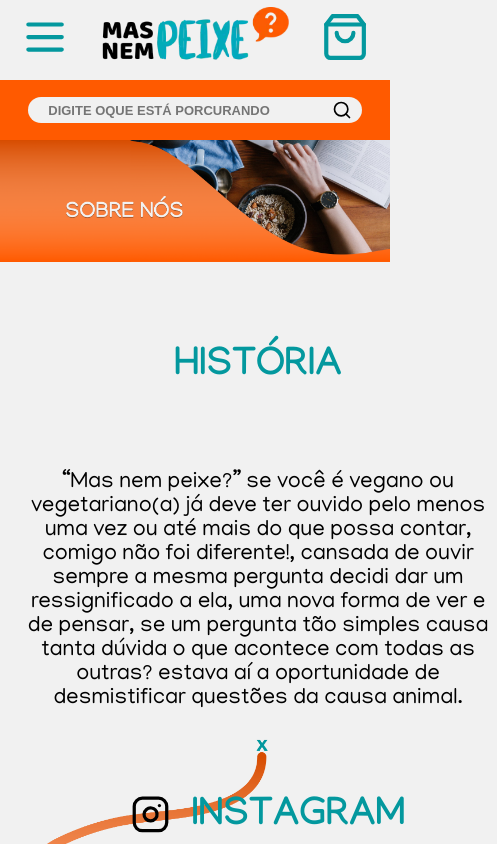
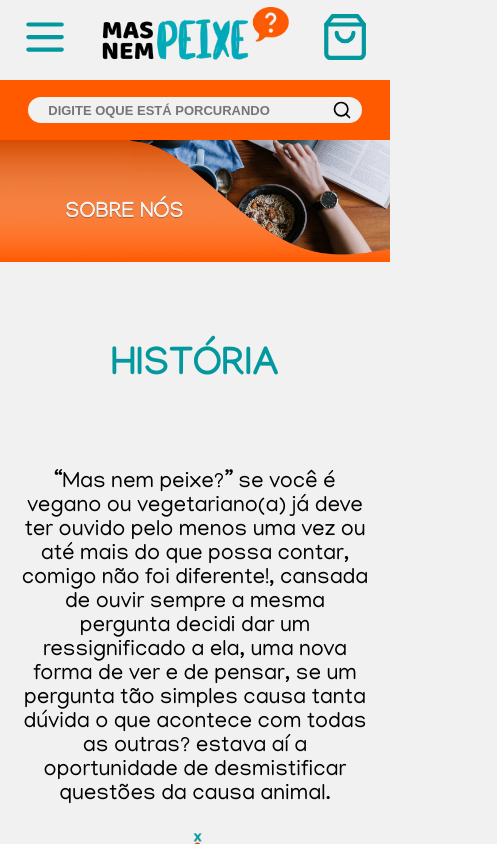
Before and after one commit to cauezitto/mas-nem-peixe-nextjs, a Next.js app: page /sobre in a window 390 px wide. Shown: the top 844 px of the page, 497 px wide, since content can reach past the window. Built offline with nearby package versions, Linux system fonts and the light colour scheme; no server answers.

Commit message:
versão mobile agina sobre

```diff
--- a/src/styles/pages/Sobre.ts
+++ b/src/styles/pages/Sobre.ts
@@ -108,6 +108,51 @@ const Sobre = styled.div`
       grid-area: wave;
       align-items: flex-end;
     }
+
+    @media (max-width: ${theme.breakPoints.tablet}) {
+      .history {
+        display: grid;
+        grid-template-columns: 1fr 1fr 1fr;
+        grid-template-areas:
+          'historia historia historia'
+          'line1 line1 line1'
+          'instagram instagram instagram'
+          'polvo . line2'
+          'loja loja loja'
+          '. line3 .'
+          'wait wait wait'
+          'wave wave wave';
+      }
+
+      .instagram {
+        margin-top: 10px;
+
+        p {
+          width: 100%;
+        }
+      }
+
+      .line2 {
+        img {
+          height: auto;
+          width: 100%;
+        }
+      }
+
+      .polvo {
+        img {
+          width: 100%;
+        }
+      }
+
+      .line3 {
+        margin-top: 0;
+      }
+
+      .wave {
+        justify-content: flex-end;
+      }
+    }
   `}
 `
 
```
